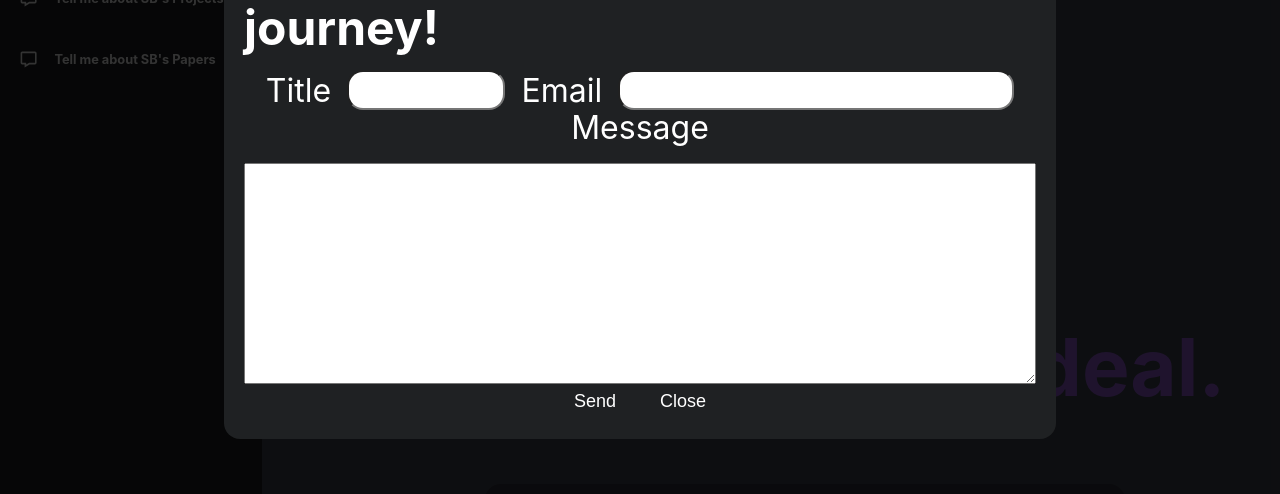
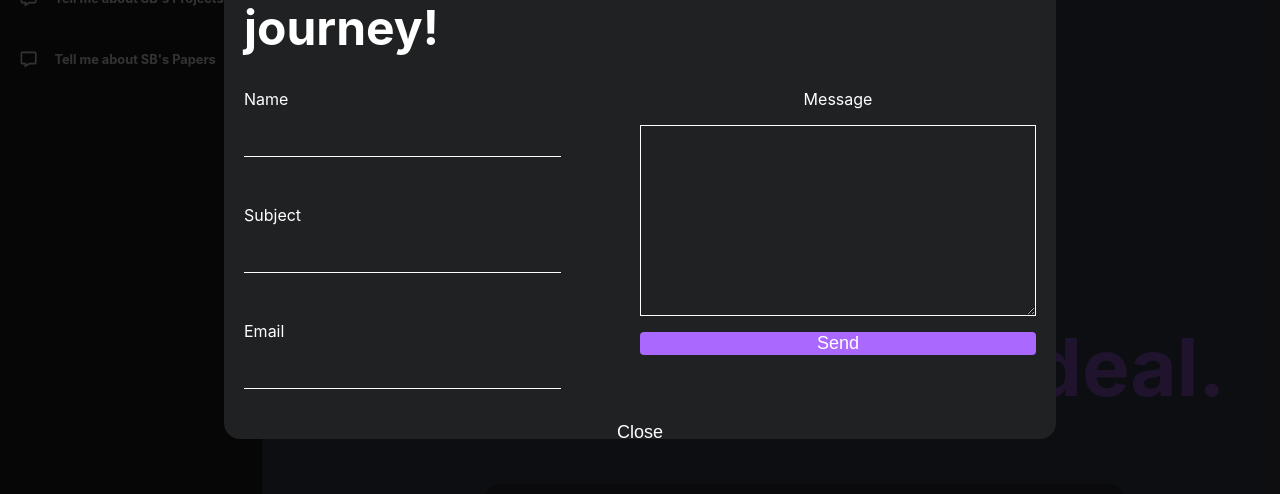
Before and after one commit to generation21/portfolio, a React (Create React App) app: page /home in a window 1280 px wide. Both pictures are taken after a click on the button "New chat". Shown: the part 221-715 px from the top of the page. Built offline with nearby package versions, Linux system fonts and the light colour scheme.

Commit message:
email ui 개선

```diff
--- a/src/components/NewChat.jsx
+++ b/src/components/NewChat.jsx
@@ -1,4 +1,4 @@
-import React, { useRef } from "react";
+import React, { useRef, useState } from "react";
 import emailjs from "@emailjs/browser";
 import styles from "src/styles/NewChat.module.css";
 export default function NewChat({ handleOnClickIsOpen }) {
@@ -12,6 +12,14 @@ export default function NewChat({ handleOnClickIsOpen }) {
                     Join me to enrich your work journey!
                 </p>
                 <ContactUs handleOnClickIsOpen={handleOnClickIsOpen} />
+                <div className={styles.button_container}>
+                    <button
+                        className={styles.close_text}
+                        onClick={handleOnClickIsOpen}
+                    >
+                        Close
+                    </button>
+                </div>
             </div>
         </div>
     );
@@ -20,9 +28,16 @@ export default function NewChat({ handleOnClickIsOpen }) {
 export const ContactUs = ({ handleOnClickIsOpen }) => {
     const form = useRef();
 
+    const [email, setEmail] = useState({
+        name: "",
+        subject: "",
+        email: "",
+        message: "",
+    });
+    const [sendEmailText, setSendEmailText] = useState("Send");
     const sendEmail = (e) => {
         e.preventDefault();
-
+        setSendEmailText("Processing");
         emailjs
             .sendForm(
                 "service_s21ror3",
@@ -32,46 +47,62 @@ export const ContactUs = ({ handleOnClickIsOpen }) => {
             )
             .then(
                 (result) => {
-                    console.log(result.text);
+                    setSendEmailText("Success");
                 },
                 (error) => {
-                    console.log(error.text);
+                    setSendEmailText("Error");
                 }
             );
+
+        setTimeout(() => {
+            setSendEmailText("Send");
+        }, 5000);
     };
 
+    const handleOnChane = (e, target) => {
+        setEmail((prev) => ({ ...prev, [target]: e.target.value }));
+    };
     return (
-        <form
-            ref={form}
-            onSubmit={sendEmail}
-            style={{ width: "100%", height: "100%", marginTop: "1rem" }}
-        >
+        <form ref={form} onSubmit={sendEmail} className={styles.form_container}>
             <div className={styles.text_container}>
-                <p className={styles.text}>Title</p>
-                <input type="text" name="title" className={styles.title} />
+                <p className={styles.text}>Name</p>
+                <input
+                    type="text"
+                    name="name"
+                    className={styles.input_text}
+                    value={email.name}
+                    onChange={(e) => handleOnChane(e, "name")}
+                />
+                <p className={styles.text}>Subject</p>
+                <input
+                    type="text"
+                    name="subject"
+                    className={styles.input_text}
+                    value={email.subject}
+                    onChange={(e) => handleOnChane(e, "subject")}
+                />
                 <p className={styles.text}>Email</p>
                 <input
                     type="email"
-                    name="user_email"
-                    className={styles.email}
+                    name="email"
+                    className={styles.input_text}
+                    value={email.email}
+                    onChange={(e) => handleOnChane(e, "email")}
                 />
             </div>
             <div className={styles.message_container}>
                 <p className={styles.text}>Message</p>
-                <textarea name="message" className={styles.message} />
-            </div>
-            <div className={styles.button_container}>
+                <textarea
+                    name="message"
+                    className={styles.message}
+                    value={email.message}
+                    onChange={(e) => handleOnChane(e, "message")}
+                />
                 <input
                     type="submit"
-                    value="Send"
+                    value={sendEmailText}
                     className={styles.send_text}
                 />
-                <button
-                    className={styles.close_text}
-                    onClick={handleOnClickIsOpen}
-                >
-                    Close
-                </button>
             </div>
         </form>
     );
--- a/src/styles/NewChat.module.css
+++ b/src/styles/NewChat.module.css
@@ -13,6 +13,7 @@
 .dialog_title {
     font-size: 3rem;
     font-weight: bold;
+    margin-bottom: 1rem;
 }
 .container {
     display: flex;
@@ -26,23 +27,34 @@
     border-radius: 1rem;
 }
 
+.form_container {
+    display: flex;
+    width: 100%;
+    height: 100%;
+    margin-top: 1rem;
+}
+
 .text_container {
     display: flex;
-    align-items: center;
-    justify-content: center;
+    flex-direction: column;
+
     gap: 1rem;
     width: 100%;
-    height: 10%;
+    height: 100%;
 }
 .text {
-    font-size: 2rem;
+    font-size: 1rem;
     border-radius: 1rem;
 }
-.title {
-    font-size: 1rem;
-    height: 2.5rem;
-    width: 20%;
-    border-radius: 1rem;
+.input_text {
+    font-size: 0.8rem;
+    color: var(--color-text);
+    height: 2rem;
+    width: 80%;
+    background-color: transparent;
+    border: none;
+    border-bottom: 1px solid var(--color-text);
+    margin-bottom: 2rem;
 }
 .email {
     font-size: 1rem;
@@ -63,6 +75,9 @@
 .message {
     width: 100%;
     height: 100%;
+    background-color: transparent;
+    border: 1px solid var(--color-text);
+    color: var(--color-text);
 }
 
 .button_container {
@@ -81,8 +96,17 @@
     outline: 0;
     border: 0;
     cursor: pointer;
+    background-color: var(--color-accent);
+    width: 100%;
+    border-radius: 4px;
 }
 .close_text {
     color: var(--color-text);
     font-size: large;
+    width: 100%;
+    border-radius: 1rem;
 }
+
+.close_text:hover {
+    background-color: var(--color-accent);
+}
```
